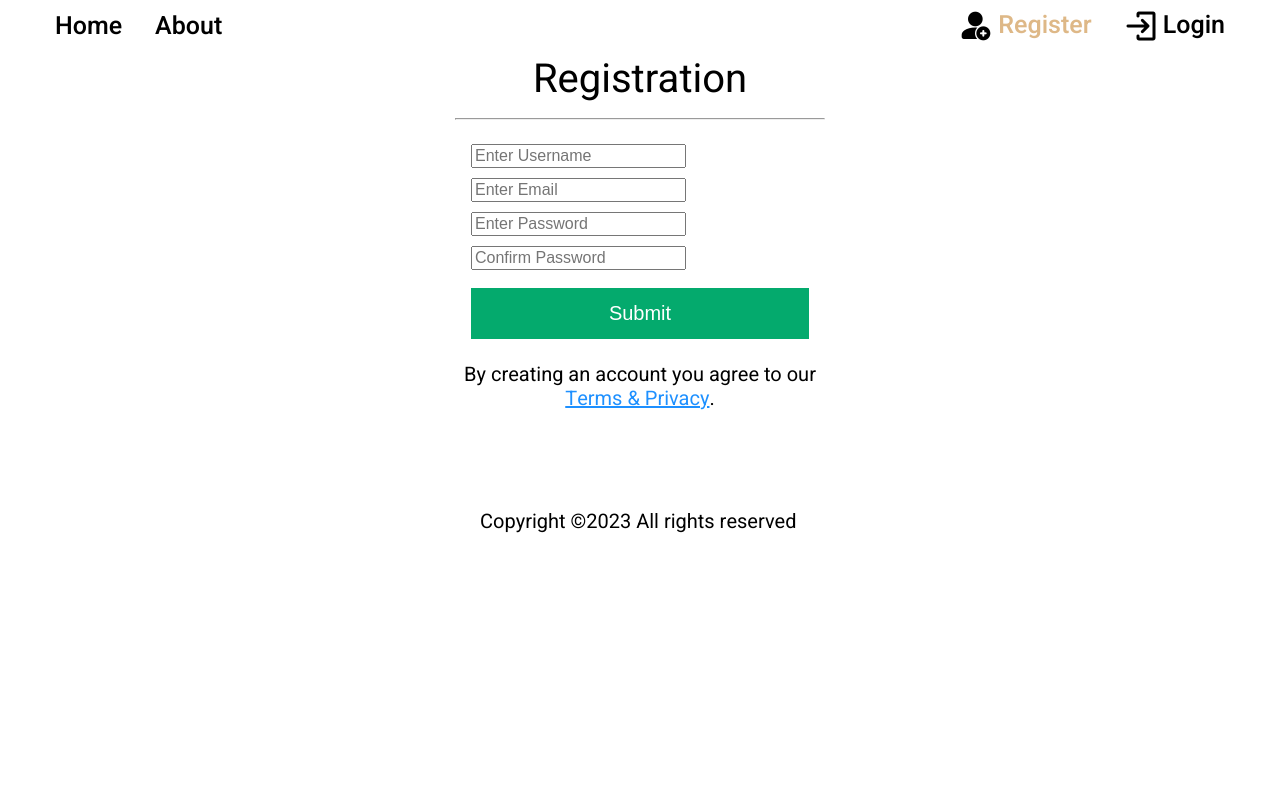
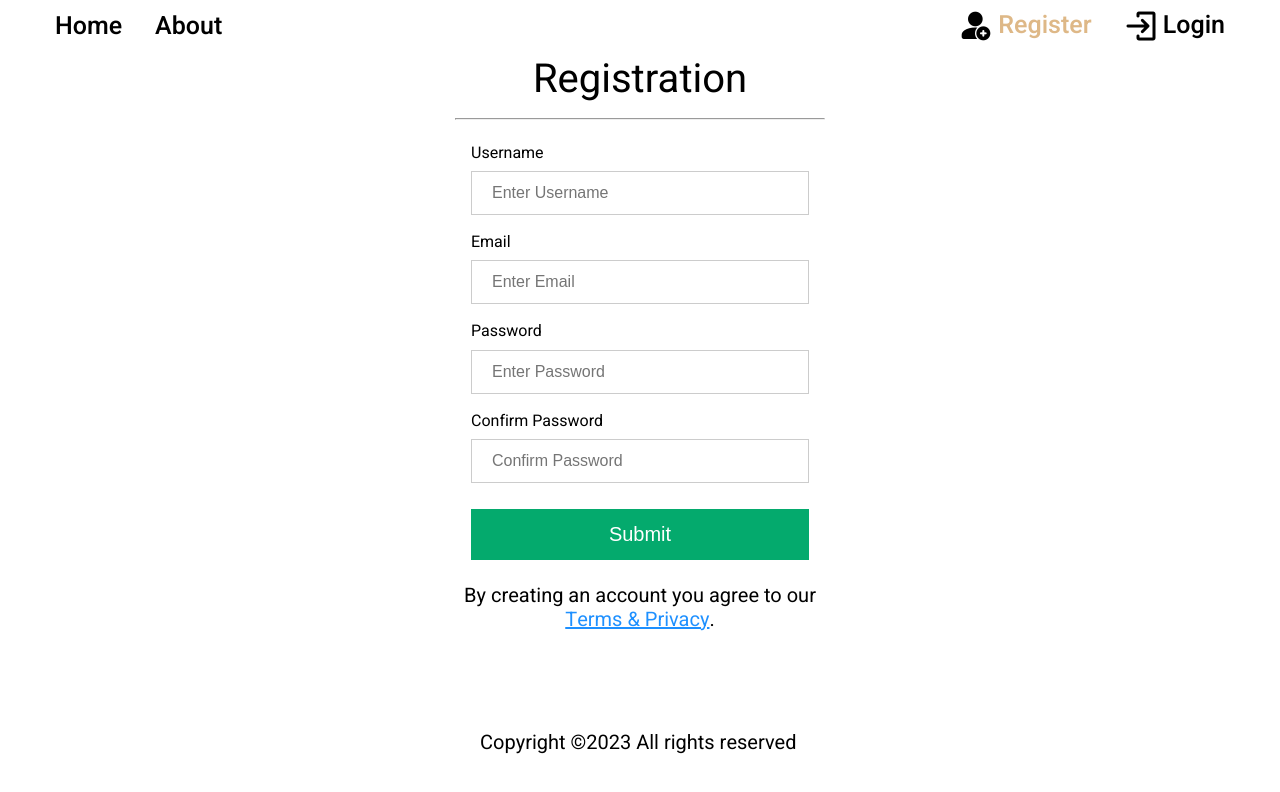
Before and after one commit to SochircaRoman/logo_generator-web-app, a Vue app in the folder client/: page /register in a window 1280 px wide. Shown: the top 792 px of the page. Built offline with nearby package versions, Linux system fonts and the light colour scheme.

Commit message:
Fix errors

```diff
--- a/client/src/components/UI/InputItem.vue
+++ b/client/src/components/UI/InputItem.vue
@@ -26,7 +26,7 @@ export default {
   margin-bottom: 10px;
 }
 
-.input_field {
+.input__field {
   width: 100%;
   padding: 12px 20px;
   margin: 8px 0;
--- a/client/src/views/LoginView.vue
+++ b/client/src/views/LoginView.vue
@@ -22,9 +22,9 @@
 
           <div class="input_container">
 
-            <input-item type="text" name="username" placeholder="Enter Username"></input-item>
+            <input-item type="text" name="username" placeholder="Enter Username" description="Username"></input-item>
 
-            <input-item type="password" name="password" placeholder="Enter Password"></input-item>
+            <input-item type="password" name="password" placeholder="Enter Password" description="Password"></input-item>
 
             <btn-item btnName="Login"></btn-item>
 
--- a/client/src/views/RegistrationView.vue
+++ b/client/src/views/RegistrationView.vue
@@ -14,13 +14,13 @@
 
           <div class="input_container" v-if="!successful">
 
-            <input-item type="text" name="username" placeholder="Enter Username"></input-item>
+            <input-item type="text" name="username" placeholder="Enter Username" description="Username"></input-item>
 
-            <input-item type="email" name="email" placeholder="Enter Email"></input-item>
+            <input-item type="email" name="email" placeholder="Enter Email" description="Email"></input-item>
 
-            <input-item type="password" name="password" placeholder="Enter Password"></input-item>
+            <input-item type="password" name="password" placeholder="Enter Password" description="Password"></input-item>
 
-            <input-item type="password" name="confirm" placeholder="Confirm Password"></input-item>
+            <input-item type="password" name="confirm" placeholder="Confirm Password" description="Confirm Password"></input-item>
 
             <btn-item btnName="Submit"></btn-item>
 
```
